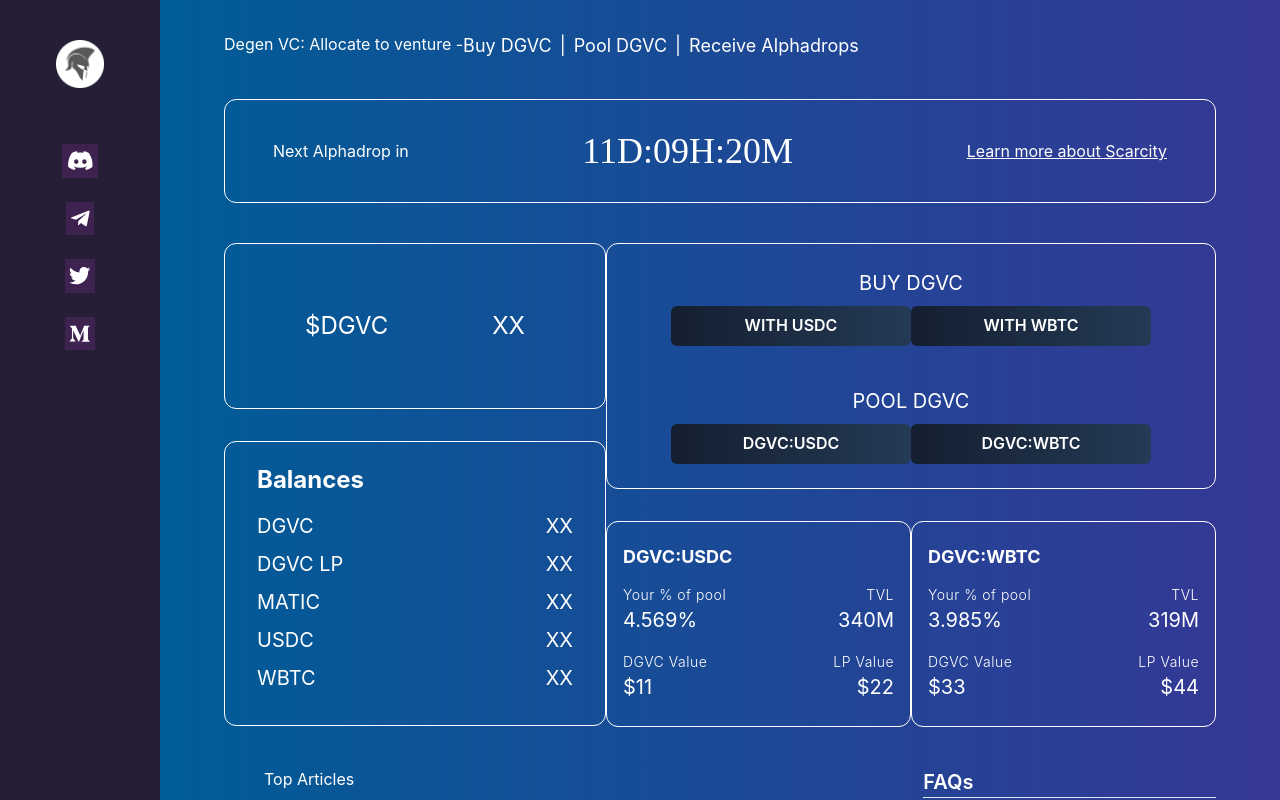
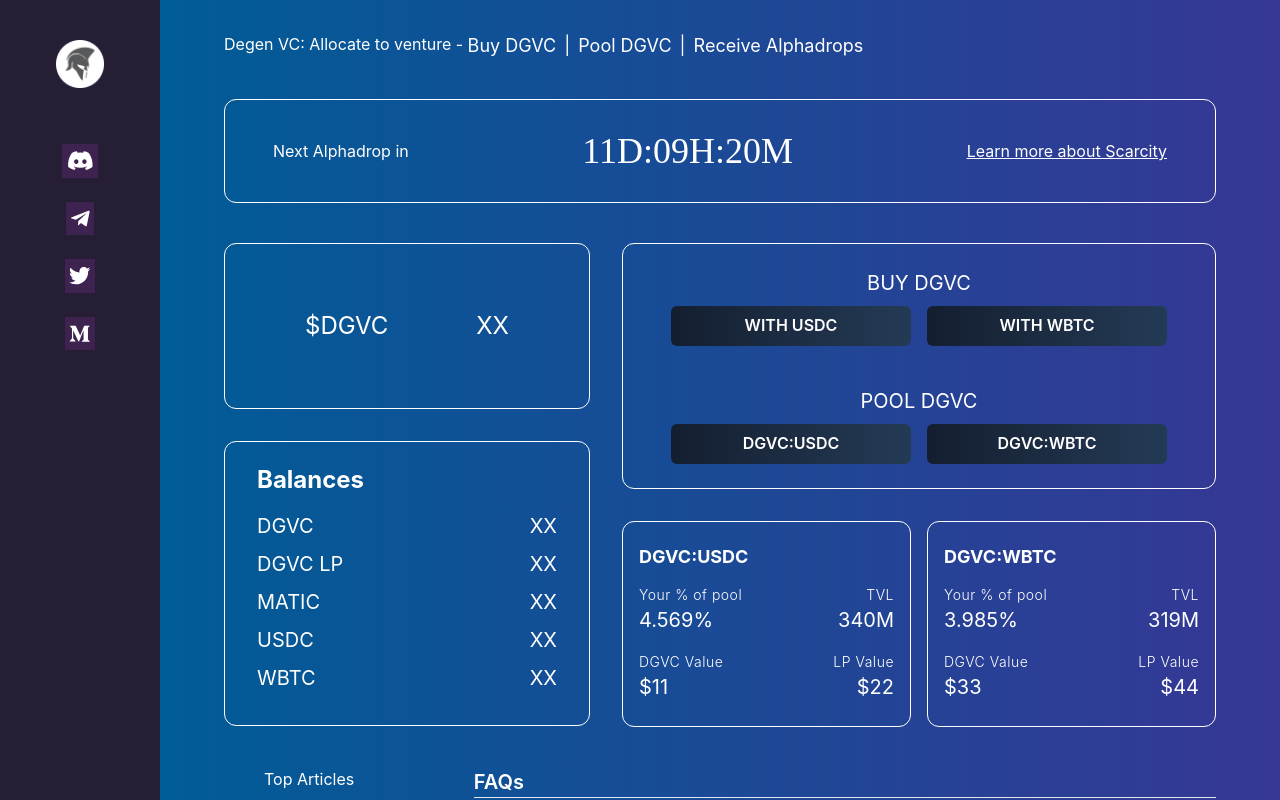
Before and after one commit to apoorvlathey/degen-vc-dashboard, a React (Create React App) app: page / in a window 1280 px wide. Shown: the top 800 px of the page. Built offline with nearby package versions, Linux system fonts and the light colour scheme; a web font is replaced by a local one.

Commit message:
make fully responsive

```diff
--- a/src/components/MainArea/BuyPoolBox.tsx
+++ b/src/components/MainArea/BuyPoolBox.tsx
@@ -1,16 +1,29 @@
-import { Flex, VStack, Text, Button, Box, Link } from "@chakra-ui/react";
+import {
+  Flex,
+  VStack,
+  Text,
+  Button,
+  Box,
+  Link,
+  ButtonProps,
+} from "@chakra-ui/react";
 
-const Btn = ({ text, href }: { text: string; href: string }) => (
+interface BtnProps extends ButtonProps {
+  text: string;
+  href: string;
+}
+const Btn = ({ text, href, ...rest }: BtnProps) => (
   <Link href={href} isExternal>
     <Button
       as="span"
-      mt={{ base: "1rem", md: "0" }}
-      w={{ base: "10rem", md: "15rem" }}
+      mt={{ base: "1rem", lg: "0" }}
+      w={{ base: "10rem", xl: "15rem" }}
       textTransform="uppercase"
       bgGradient="linear(to-r, #141E30, #243B55)"
       _hover={{
         bgGradient: "linear(to-r, #1e3c72, #2a5298)",
       }}
+      {...rest}
     >
       {text}
     </Button>
@@ -23,32 +36,24 @@ function BuyPoolBox() {
       border="1.5px solid white"
       mt={{ base: "1.5rem", lg: "0" }}
       py="1.5rem"
-      px={{ base: "2rem", md: "4rem" }}
+      px={{ base: "2rem", md: "3rem" }}
       fontSize="xl"
       rounded="xl"
       textTransform="uppercase"
-      alignItems={{ base: "center", md: "flex-start" }}
+      alignItems={{ base: "center", lg: "flex-start" }}
       spacing="2.5rem"
     >
       <Box textAlign="center">
         <Text>BUY DGVC</Text>
-        <Flex
-          direction={{ base: "column", lg: "row" }}
-          pt="0.5rem"
-          spacing="3rem"
-        >
-          <Btn text="with USDC" href="" />
+        <Flex direction={{ base: "column", lg: "row" }} pt="0.5rem">
+          <Btn text="with USDC" href="" mr={{ base: "0", lg: "1rem" }} />
           <Btn text="with WBTC" href="" />
         </Flex>
       </Box>
       <Box textAlign="center">
         <Text>Pool DGVC</Text>
-        <Flex
-          direction={{ base: "column", lg: "row" }}
-          pt="0.5rem"
-          spacing="3rem"
-        >
-          <Btn text="DGVC:USDC" href="" />
+        <Flex direction={{ base: "column", lg: "row" }} pt="0.5rem">
+          <Btn text="DGVC:USDC" href="" mr={{ base: "0", lg: "1rem" }} />
           <Btn text="DGVC:WBTC" href="" />
         </Flex>
       </Box>
--- a/src/components/MainArea/FAQ.tsx
+++ b/src/components/MainArea/FAQ.tsx
@@ -10,7 +10,7 @@ import {
 
 function FAQ() {
   return (
-    <Box pt="2rem">
+    <Box pt="2rem" w="100%">
       <Text fontSize="xl" fontWeight="semibold">
         FAQs
       </Text>
--- a/src/components/MainArea/LPInfoCard.tsx
+++ b/src/components/MainArea/LPInfoCard.tsx
@@ -1,4 +1,12 @@
-import { HStack, Text, Spacer, Heading, Box } from "@chakra-ui/react";
+import { HStack, Text, Spacer, Heading, Box, BoxProps } from "@chakra-ui/react";
+
+interface LPInfoCardProps extends BoxProps {
+  poolName: string;
+  poolPercentage: number;
+  tvl: number;
+  dgvcValue: number;
+  lpValue: number;
+}
 
 function LPInfoCard({
   poolName,
@@ -6,13 +14,8 @@ function LPInfoCard({
   tvl,
   dgvcValue,
   lpValue,
-}: {
-  poolName: string;
-  poolPercentage: number;
-  tvl: number;
-  dgvcValue: number;
-  lpValue: number;
-}) {
+  ...rest
+}: LPInfoCardProps) {
   return (
     <Box
       border="1.5px solid white"
@@ -22,6 +25,7 @@ function LPInfoCard({
       w="100%"
       fontSize="xl"
       rounded="xl"
+      {...rest}
     >
       <Heading fontSize="lg" pb="1rem">
         {poolName}
--- a/src/components/MainArea/TopLinks.tsx
+++ b/src/components/MainArea/TopLinks.tsx
@@ -3,7 +3,7 @@ import { Flex, Text, Link, HStack } from "@chakra-ui/react";
 function TopLinks() {
   return (
     <Flex direction={{ base: "column", md: "row" }}>
-      <Text>Degen VC: Allocate to venture - </Text>
+      <Text>Degen VC: Allocate to venture -&nbsp;</Text>
       <HStack fontSize={{ base: "sm", md: "lg" }}>
         <Link href="" isExternal>
           Buy DGVC
--- a/src/components/MainArea/index.tsx
+++ b/src/components/MainArea/index.tsx
@@ -27,14 +27,14 @@ function MainArea() {
           spacing="2rem"
         >
           <Box
-            flex={1}
+            mr={{ base: "0", lg: "2rem" }}
             pb={{ base: "1", md: "2" }}
-            maxW={{ base: "100%", lg: "34rem" }}
+            w="100%"
           >
             <DGVCPrice />
             <Balances />
           </Box>
-          <Box flex={1} pb="2">
+          <Box pb="2">
             <BuyPoolBox />
             <Flex
               direction={{ base: "column", lg: "row" }}
@@ -49,6 +49,7 @@ function MainArea() {
                 tvl={340}
                 dgvcValue={11}
                 lpValue={22}
+                mr={{ base: "0", lg: "1rem" }}
               />
               <LPInfoCard
                 poolName="DGVC:WBTC"
```
